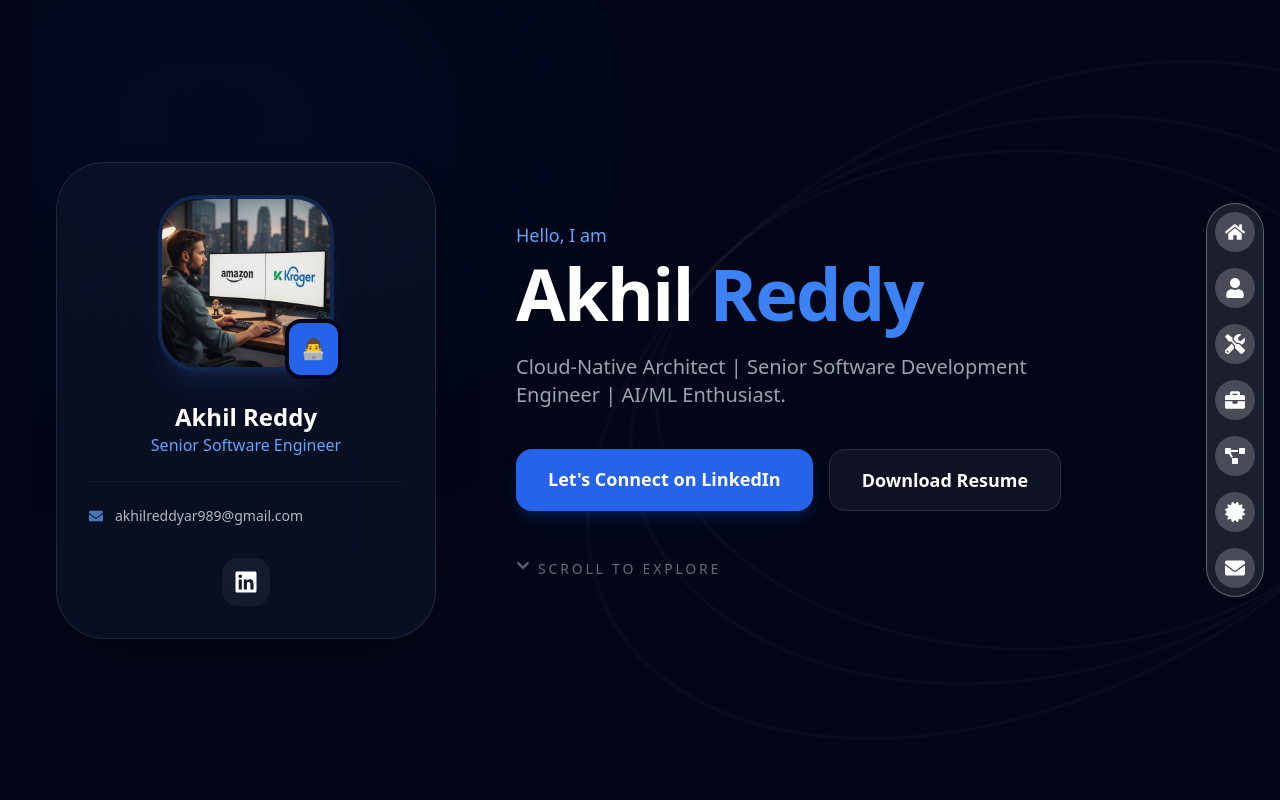
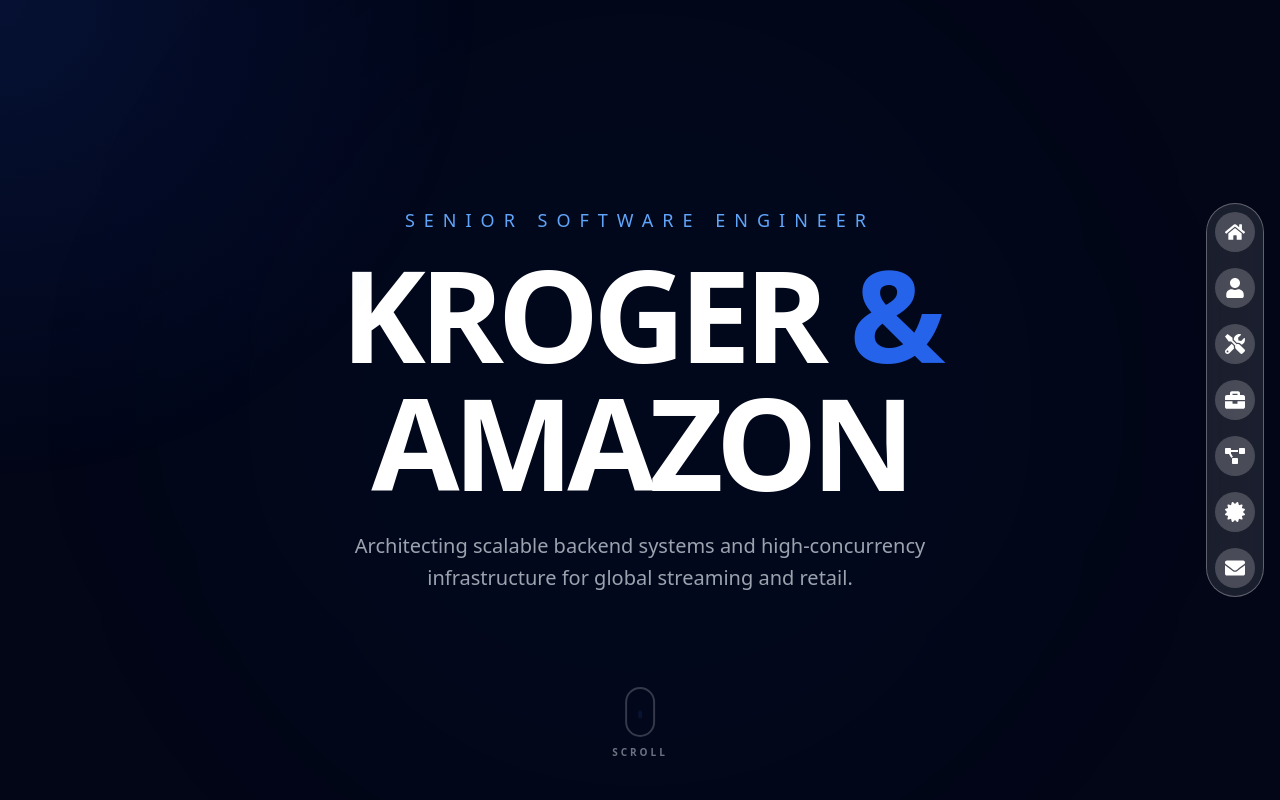
Before and after one commit to akhilt-ux/akhil-portfolio, a React (Create React App) app: page /#hero in a window 1280 px wide. Shown: the top 800 px of the page. Built offline with nearby package versions, Linux system fonts and the light colour scheme; the HTML template or start-up script is replaced by a standard one.

Commit message:
feat:Amazon and kroger / Mouse scroll effect

```diff
--- a/src/App.js
+++ b/src/App.js
@@ -9,6 +9,7 @@
 import Experience from "./components/ExperienceTimeline";
 import ExperienceDetail from "./pages/ExperienceDetail";
 import Projects from "./pages/Projects";
+import Certifications from "./pages/Certifications";
 import Contact from "./pages/Contact";
 
 function ScrollSpy() {
@@ -33,14 +34,15 @@
     <div className="flex flex-col items-center w-full">
         {/* Hero now contains BOTH the ProfileCard and the Introduction */}
         <section id="hero" className="w-full min-h-screen flex items-center justify-center pt-20 md:pt-0">
-            <Hero />
+            <Hero/>
         </section>
 
-        <section id="about" className="w-full min-h-screen flex items-center justify-center"><About /></section>
-        <section id="skills" className="w-full min-h-screen flex items-center justify-center"><Skills /></section>
-        <section id="experience" className="w-full min-h-screen flex items-center justify-center"><Experience /></section>
-        <section id="projects" className="w-full min-h-screen flex items-center justify-center"><Projects /></section>
-        <section id="contact" className="w-full min-h-screen flex items-center justify-center"><Contact /></section>
+        <section id="about" className="w-full min-h-screen flex items-center justify-center"><About/></section>
+        <section id="skills" className="w-full min-h-screen flex items-center justify-center"><Skills/></section>
+        <section id="experience" className="w-full min-h-screen flex items-center justify-center"><Experience/></section>
+        <section id="projects" className="w-full min-h-screen flex items-center justify-center"><Projects/></section>
+        <section id="certifications" className="w-full min-h-screen flex items-center justify-center"><Certifications/></section>
+        <section id="contact" className="w-full min-h-screen flex items-center justify-center"><Contact/></section>
     </div>
 );
 
--- a/src/pages/Hero.jsx
+++ b/src/pages/Hero.jsx
@@ -1,105 +1,79 @@
-import React from "react";
-import { motion } from "framer-motion";
-import { FaLinkedin, FaEnvelope, FaChevronDown } from "react-icons/fa";
+import React, { useState, useEffect } from "react";
+import { motion, useScroll, useTransform } from "framer-motion";
 
 const Hero = () => {
-    const linkedinUrl = "https://linkedin.com/in/akhilreddy-ar";
+    const [mousePos, setMousePos] = useState({ x: 0, y: 0 });
+
+    // 1. Mouse Spotlight Logic
+    useEffect(() => {
+        const handleMouseMove = (e) => {
+            setMousePos({ x: e.clientX, y: e.clientY });
+        };
+        window.addEventListener("mousemove", handleMouseMove);
+        return () => window.removeEventListener("mousemove", handleMouseMove);
+    }, []);
+
+    // 2. Scroll Animation Logic (Fades Hero as you scroll)
+    const { scrollY } = useScroll();
+    const opacity = useTransform(scrollY, [0, 300], [1, 0]);
+    const scale = useTransform(scrollY, [0, 300], [1, 0.9]);
 
     return (
-        <div className="relative min-h-screen w-full flex items-center justify-center overflow-hidden bg-[#020617]">
+        <section className="relative h-screen w-full bg-[#020617] overflow-hidden flex items-center justify-center">
 
-            {/* RESTORED: Background Animation Logic */}
-            <div className="absolute inset-0 z-0">
-                <div className="circle-rotator opacity-30"></div>
-                <div className="absolute top-[-10%] left-[-10%] w-[50%] h-[50%] bg-blue-900/20 blur-[120px] rounded-full animate-pulse"></div>
+            {/* RADIANT MOUSE SPOTLIGHT */}
+            <div
+                className="pointer-events-none fixed inset-0 z-30 transition-opacity duration-300"
+                style={{
+                    background: `radial-gradient(600px circle at ${mousePos.x}px ${mousePos.y}px, rgba(29, 78, 216, 0.15), transparent 80%)`
+                }}
+            />
+
+            {/* CONTENT WRAPPER */}
+            <motion.div
+                style={{ opacity, scale }}
+                className="container mx-auto px-6 text-center z-10"
+            >
+                <h2 className="text-blue-400 font-medium text-lg uppercase tracking-[0.5em] mb-4">
+                    Senior Software Engineer
+                </h2>
+
+                <h1 className="text-6xl md:text-9xl font-black text-white tracking-tighter leading-none mb-6">
+                    KROGER <span className="text-blue-600">&</span> AMAZON
+                </h1>
+
+                <p className="text-gray-400 text-xl max-w-2xl mx-auto leading-relaxed">
+                    Architecting scalable backend systems and high-concurrency
+                    infrastructure for global streaming and retail.
+                </p>
+            </motion.div>
+
+            {/* --- MOUSE SCROLL ANIMATION --- */}
+            <div className="absolute bottom-10 left-1/2 -translate-x-1/2 flex flex-col items-center gap-2 z-20">
+                {/* The Mouse Icon */}
+                <div className="w-[30px] h-[50px] border-2 border-white/20 rounded-full flex justify-center p-2">
+                    {/* The Scrolling Wheel */}
+                    <motion.div
+                        animate={{
+                            y: [0, 15, 0],
+                            opacity: [1, 0, 1]
+                        }}
+                        transition={{
+                            duration: 1.5,
+                            repeat: Infinity,
+                            ease: "easeInOut"
+                        }}
+                        className="w-[4px] h-[8px] bg-blue-500 rounded-full"
+                    />
+                </div>
+                <span className="text-[10px] uppercase tracking-[0.3em] text-gray-500 font-bold">
+          Scroll
+        </span>
             </div>
 
-            <div className="container mx-auto px-6 flex flex-col md:flex-row items-center gap-12 md:gap-20 relative z-10">
-
-                {/* LEFT COLUMN: Profile Card */}
-                <motion.div
-                    initial={{ opacity: 0, x: -50 }}
-                    animate={{ opacity: 1, x: 0 }}
-                    transition={{ duration: 0.8 }}
-                    className="w-full max-w-[380px] bg-[#0f172a]/60 backdrop-blur-2xl border border-white/10 rounded-[3rem] p-8 shadow-2xl text-center"
-                >
-                    <div className="relative inline-block mb-6">
-                        <img
-                            src="/profile.JPG"
-                            alt="Akhil Reddy"
-                            className="w-32 h-32 md:w-44 md:h-44 rounded-[2.5rem] mx-auto object-cover border-4 border-blue-500/20 shadow-blue-500/10 shadow-xl"
-                        />
-                        <div className="absolute -bottom-2 -right-2 bg-blue-600 p-3 rounded-2xl border-4 border-[#020617]">
-                            <span className="text-xl">👨‍💻</span>
-                        </div>
-                    </div>
-
-                    <h2 className="text-2xl font-bold text-white">Akhil Reddy</h2>
-                    <p className="text-blue-400 font-medium mb-6">Senior Software Engineer</p>
-
-                    <div className="space-y-4 text-left text-sm border-t border-white/5 pt-6">
-                        <div className="flex items-center gap-3 opacity-70">
-                            <FaEnvelope className="text-blue-400 shrink-0" />
-                            <span className="truncate text-white">akhilreddyar989@gmail.com</span>
-                        </div>
-                    </div>
-
-                    <div className="flex justify-center gap-6 mt-8">
-                        <a
-                            href={linkedinUrl}
-                            target="_blank"
-                            rel="noopener noreferrer"
-                            className="p-3 bg-white/5 rounded-2xl hover:bg-blue-600 transition-all text-white"
-                        >
-                            <FaLinkedin size={24} />
-                        </a>
-                    </div>
-                </motion.div>
-
-                {/* RIGHT COLUMN: Introduction Text */}
-                <motion.div
-                    initial={{ opacity: 0, x: 50 }}
-                    animate={{ opacity: 1, x: 0 }}
-                    transition={{ duration: 0.8, delay: 0.2 }}
-                    className="flex-1 text-center md:text-left"
-                >
-                    <p className="text-blue-400 font-medium text-lg mb-2">Hello, I am</p>
-                    <h1 className="text-5xl md:text-7xl font-extrabold mb-6 tracking-tight text-white">
-                        Akhil <span className="text-blue-500">Reddy</span>
-                    </h1>
-                    <p className="text-gray-400 text-lg md:text-xl max-w-xl leading-relaxed mb-10">
-                        Cloud-Native Architect | Senior Software Development Engineer | AI/ML Enthusiast.
-
-                    </p>
-
-                    <div className="flex flex-wrap justify-center md:justify-start gap-4 mb-12">
-                        <a
-                            href={linkedinUrl}
-                            target="_blank"
-                            rel="noopener noreferrer"
-                            className="px-8 py-4 bg-blue-600 hover:bg-blue-500 rounded-2xl font-bold text-lg transition-all shadow-lg shadow-blue-600/20 active:scale-95 text-white inline-block"
-                        >
-                            Let's Connect on LinkedIn
-                        </a>
-
-                        <a
-                            href="/akhilreddy_resume.pdf"
-                            download="Akhil_Reddy_Resume.pdf"
-                            className="px-8 py-4 bg-white/5 hover:bg-white/10 border border-white/10 rounded-2xl font-bold text-lg transition-all text-white inline-block cursor-pointer"
-                        >
-                            Download Resume
-                        </a>
-                    </div>
-
-                    <div className="flex flex-col items-center md:items-start opacity-40">
-                        <div className="flex items-center gap-2 text-sm uppercase tracking-[0.2em] text-white">
-                            <FaChevronDown className="animate-bounce" />
-                            Scroll to explore
-                        </div>
-                    </div>
-                </motion.div>
-            </div>
-        </div>
+            {/* BACKGROUND DECOR (Fixed) */}
+            <div className="absolute top-1/2 left-1/2 -translate-x-1/2 -translate-y-1/2 w-[800px] h-[800px] bg-blue-900/5 blur-[120px] rounded-full pointer-events-none" />
+        </section>
     );
 };
 
```
